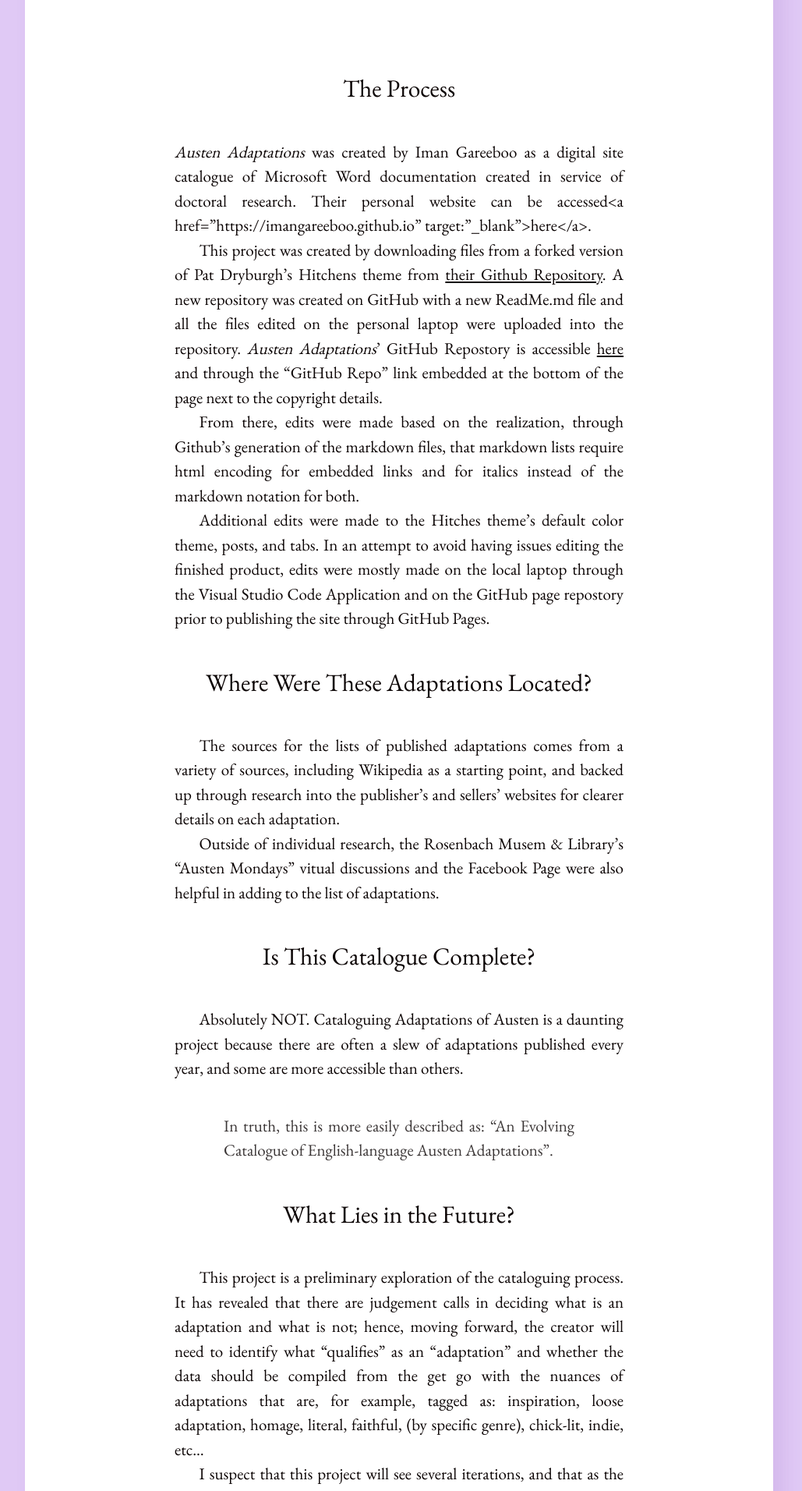
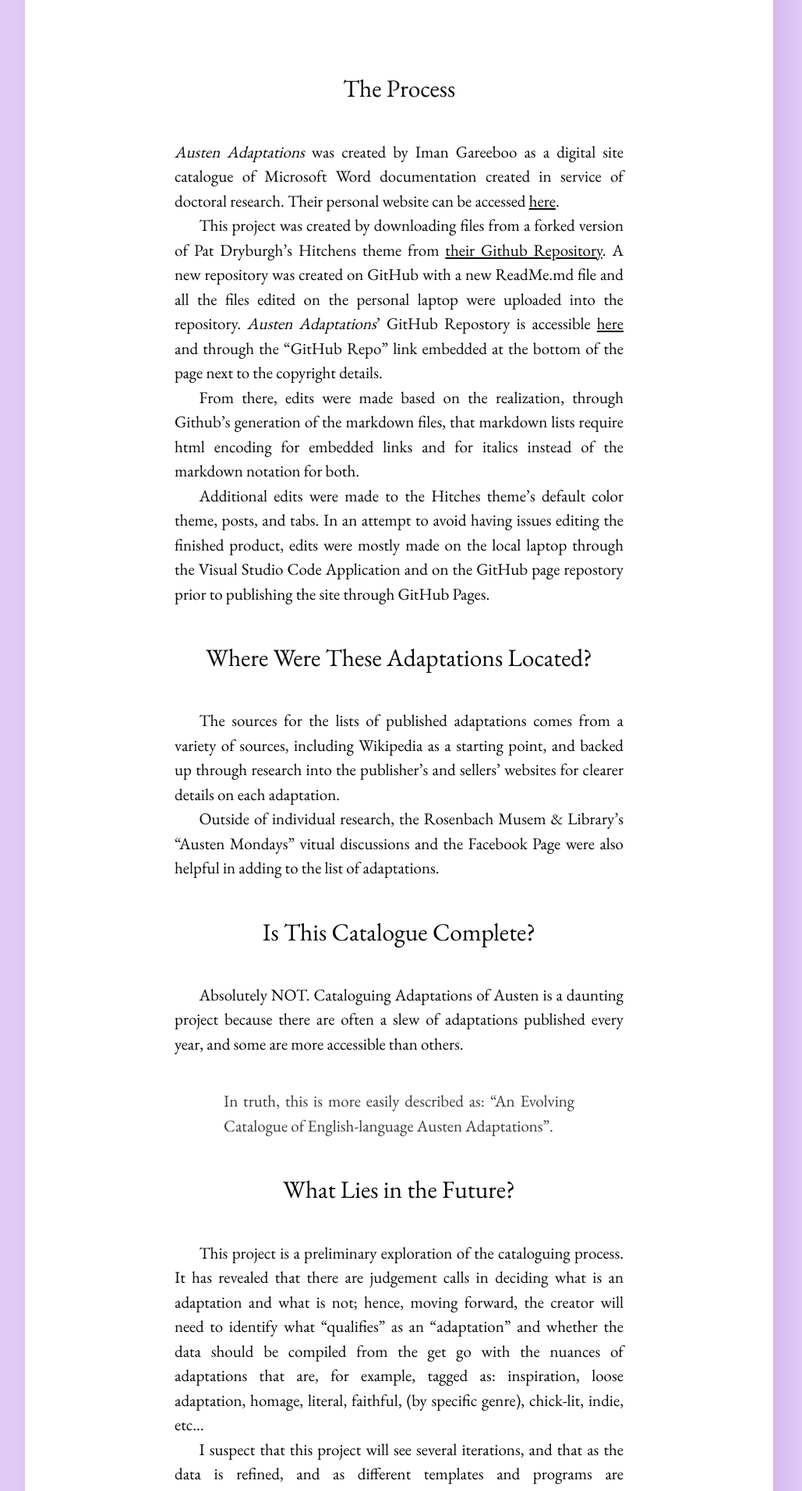
Before and after one commit to imangareeboo/Austen_Adaptations, a Jekyll site: the page built from aboutproject.md, in a window 1280 px wide. Shown: the part 436-2348 px from the top of the page at 78% size, without its empty margins (128-1157 px from the left). Built offline with Jekyll 4.4.1, drawn with Linux system fonts in a browser that asks for light colours.

Commit message:
Update aboutproject.md

```diff
--- a/aboutproject.md
+++ b/aboutproject.md
@@ -5,7 +5,7 @@ title: About the Project
 
 ### The Process
 
-*Austen Adaptations* was created by Iman Gareeboo as a digital site catalogue of Microsoft Word documentation created in service of doctoral research. Their personal website can be accessed<a href="https://imangareeboo.github.io" target:"_blank"><b>here</b></a>.
+*Austen Adaptations* was created by Iman Gareeboo as a digital site catalogue of Microsoft Word documentation created in service of doctoral research. Their personal website can be accessed <a href="https://imangareeboo.github.io" target="_blank"><b>here</b></a>.
 
 This project was created by downloading files from a forked version of Pat Dryburgh's Hitchens theme from <a href="https://github.com/patdryburgh/hitchens" target="_blank"><b>their Github Repository</b></a>.  A new repository was created on GitHub with a new ReadMe.md file  and all the files edited on the personal laptop were uploaded into the repository. *Austen Adaptations*' GitHub Repostory is accessible <a href="https://github.com/imangareeboo/Austen_Adaptations" target="_blank"><b>here</b></a> and through the "GitHub Repo" link embedded at the bottom of the page next to the copyright details.
 
```
